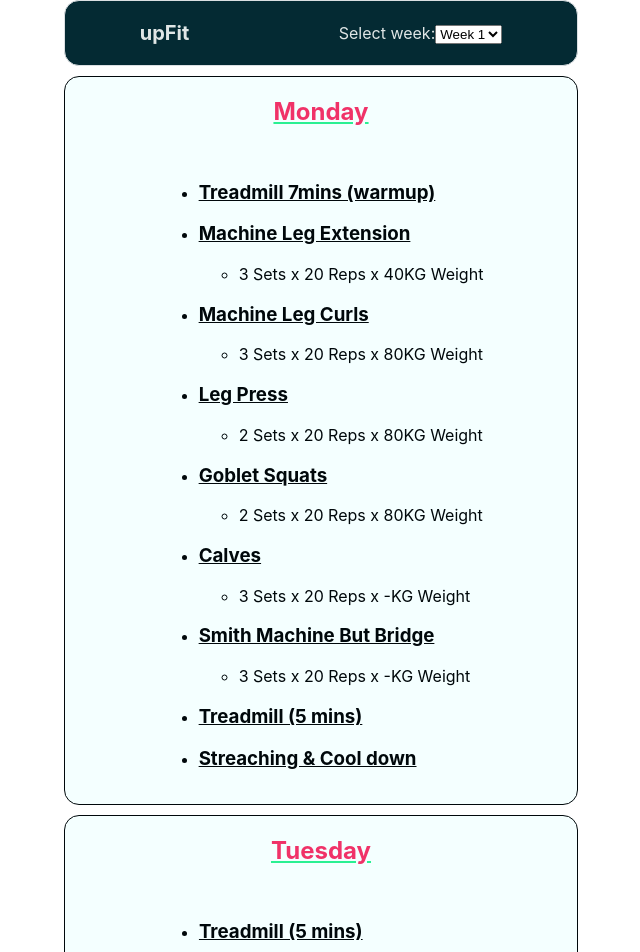
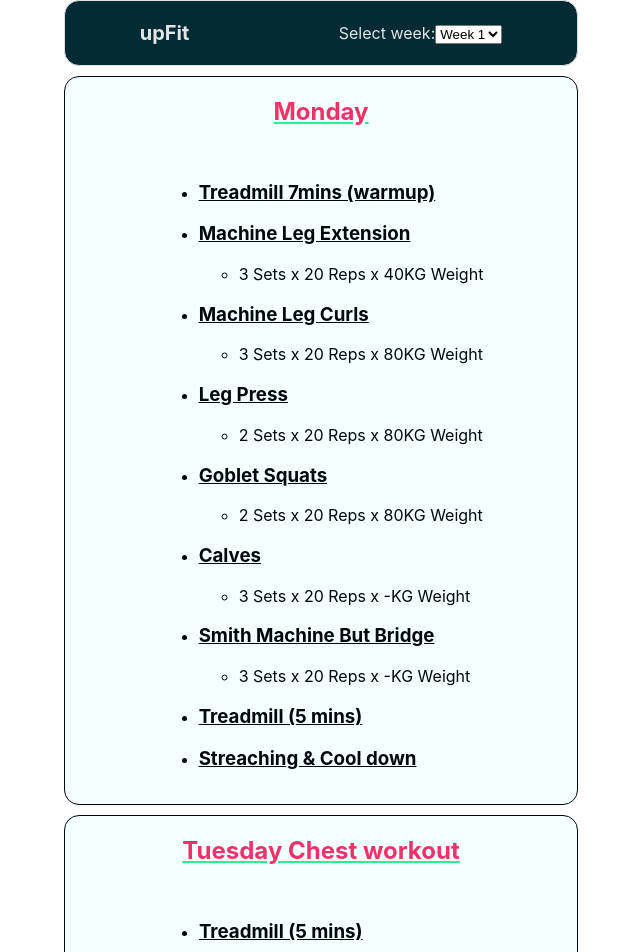
Before and after one commit to sthasadin/upfit---fitness-app, a React (Create React App) app: page / in a window 1280 px wide. Shown: the top 952 px of the page, without its empty margins (319-959 px from the left). Built offline with nearby package versions, Linux system fonts and the light colour scheme.

Commit message:
changing the name

```diff
--- a/src/App.js
+++ b/src/App.js
@@ -62,7 +62,7 @@ const weeks = [
       },
       {
         id: 2,
-        name: "Tuesday",
+        name: "Tuesday Chest workout",
         exercises: [
           {
             id: 1,
```
